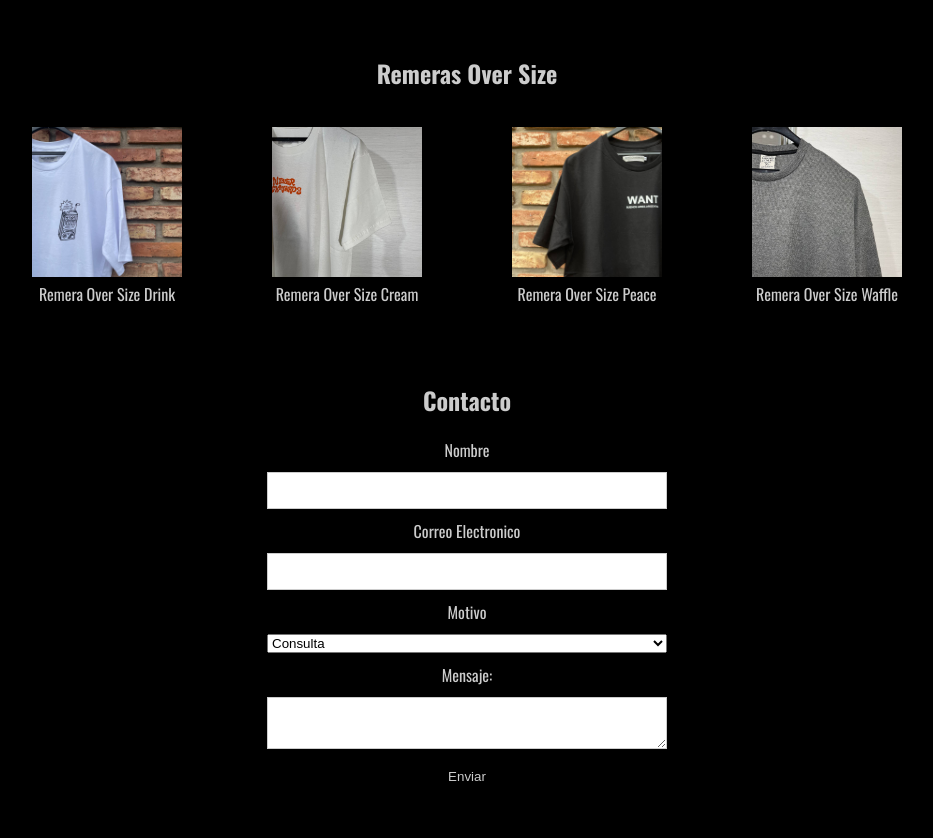
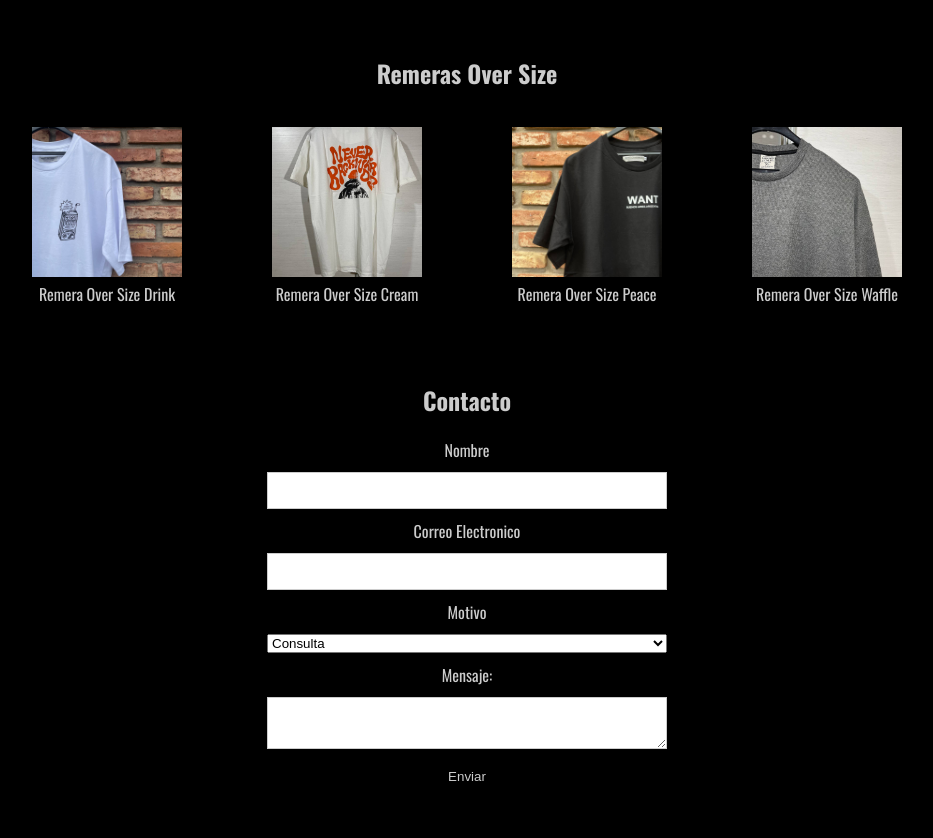
Before and after one commit to Brachu28/Web-Bragu, a plain HTML site: page remeras.html in a window 1280 px wide. Shown: the part 960-1798 px from the top of the page, without its empty margins (173-1106 px from the left). Drawn offline with nearby package versions, Linux system fonts and the light colour scheme.

Commit message:
Solución a foto rota en index.html y remeras.html

```diff
--- a/remeras.html
+++ b/remeras.html
@@ -38,7 +38,7 @@
                 <div class="producto">
                     <figure>
                         <a href="./imagenes/Remeras/OverCream2.jpg"><img width="20%"
-                                src="./imagenes/Remeras/overcream.jpg" alt="Oversize Cream"></a>
+                                src="./imagenes/Remeras/overcream2.jpg" alt="Oversize Cream"></a>
                         <figcaption>Remera Over Size Cream</figcaption>
                     </figure>
                 </div>
```
Also changed, not shown: index.html (+1 -1 lines).
